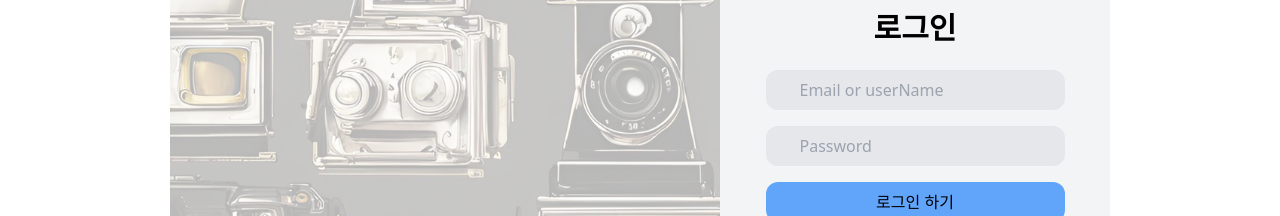
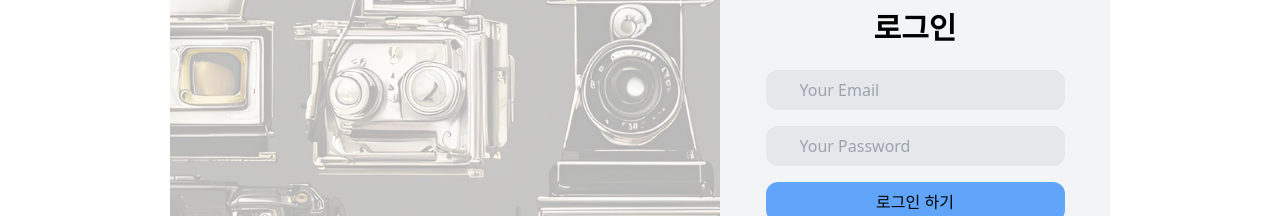
Before and after one commit to jang95/JJ-Movie-App, a React (Vite) app in the folder frontend/: page /login in a window 1280 px wide. Shown: the part 305-521 px from the top of the page. Built offline with nearby package versions, Linux system fonts and the light colour scheme; no server answers.

Commit message:
refactor: 'Login' component

```diff
--- a/frontend/src/components/Login.tsx
+++ b/frontend/src/components/Login.tsx
@@ -1,46 +1,94 @@
-import React, { useRef } from 'react';
+import React, { useCallback, useState } from 'react';
 import { sendLoginRequest } from '../api/userApi';
-import { useNavigate } from 'react-router-dom';
+import { useLocation, useNavigate } from 'react-router-dom';
 import { useAuthStore } from '../store/authStore';
+import InputField from './form/InputField';
+
+interface Login {
+  email: string;
+  password: string;
+}
 
 const Login = () => {
   const navigate = useNavigate();
-  const idRef = useRef<HTMLInputElement>(null);
-  const passwordRef = useRef<HTMLInputElement>(null);
+  const location = useLocation();
+  const [loginData, setLoginData] = useState<Login>({
+    email: '',
+    password: '',
+  });
 
   const { setUser, setAccessToken } = useAuthStore();
+
+  const createFormData = (data: Login) => {
+    const formData = new FormData();
+    formData.append('email', data.email);
+    formData.append('password', data.password);
+
+    return formData;
+  };
+
+  const submitLoginration = async (loginData: Login) => {
+    const data = createFormData(loginData);
+    try {
+      const userData = await sendLoginRequest(data);
+      setUser(userData.user);
+      setAccessToken(userData.accessToken);
+    } catch (error) {
+      alert('로그인에 실패했습니다. 다시 시도해주세요');
+    }
+  };
+
+  const movePage = () => {
+    const from = location.state?.from?.pathname || '/';
+    const { id, title, release, overview, poster } = location.state;
+    navigate(from, {
+      state: {
+        id,
+        title,
+        release,
+        overview,
+        poster,
+      },
+    });
+  };
 
   const handleLoginSubmit = async (e: React.FormEvent<HTMLFormElement>) => {
     e.preventDefault();
 
-    if (idRef.current && passwordRef.current) {
-      const formData = new FormData();
-      formData.append('email', idRef.current.value);
-      formData.append('password', passwordRef.current.value);
-      const userData = await sendLoginRequest(formData);
-      console.log('userData', userData);
-      setUser(userData.user);
-      setAccessToken(userData.accessToken);
-      navigate('/');
-    }
+    await submitLoginration(loginData);
+    movePage();
   };
+
+  const handleInputChange = useCallback(
+    (e: React.ChangeEvent<HTMLInputElement>) => {
+      const { name, value } = e.target;
+      setLoginData((prevLoginData) => ({
+        ...prevLoginData,
+        [name]: value,
+      }));
+    },
+    [setLoginData]
+  );
+
   return (
     <>
       <p className='font-bold text-3xl p-6'>로그인</p>
 
       <form onSubmit={handleLoginSubmit}>
         <div className='flex flex-col gap-4'>
-          <input
-            className='w-full h-10 px-8 rounded-xl focus:outline-none bg-gray-200 border-2 focus:border-blue-400'
-            ref={idRef}
+          <InputField
             type='text'
-            placeholder='Email or userName'
+            name='email'
+            value={loginData.email}
+            placeholder='Your Email'
+            onChange={(e) => handleInputChange(e)}
           />
-          <input
-            className='w-full h-10 px-8 rounded-xl focus:outline-none bg-gray-200 border-2 focus:border-blue-400'
-            ref={passwordRef}
+          <InputField
             type='password'
-            placeholder='Password'
+            name='password'
+            value={loginData.password}
+            placeholder='Your Password'
+            onChange={(e) => handleInputChange(e)}
           />
           <button className='w-full h-10 rounded-xl bg-blue-400' type='submit'>
             로그인 하기
```
